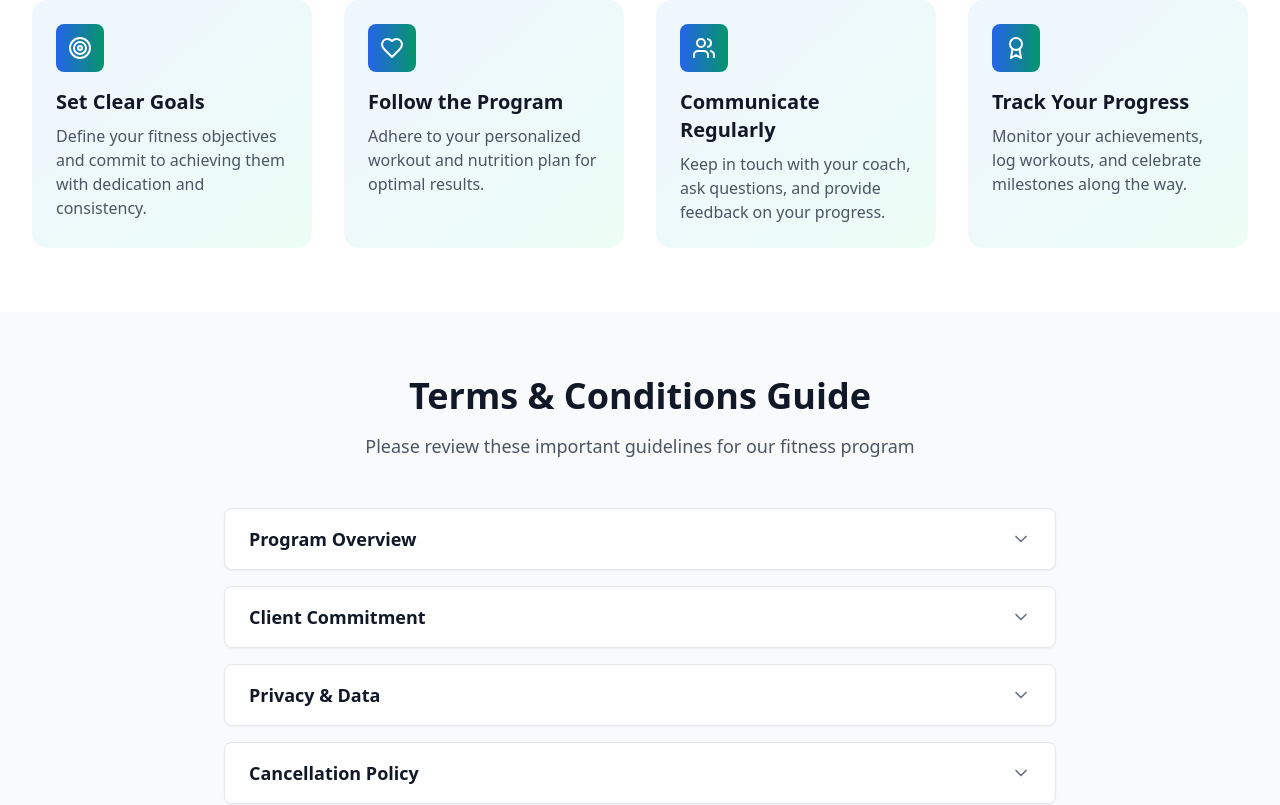
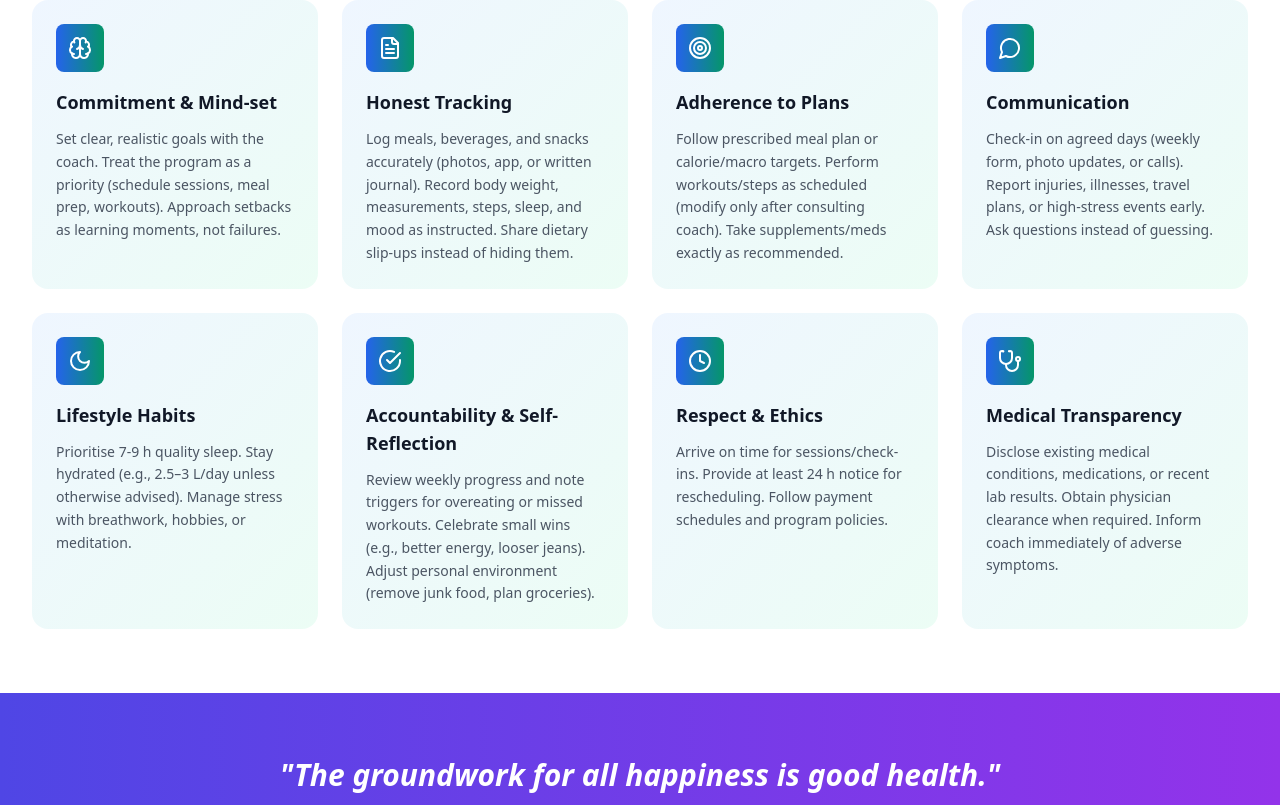
Before and after one commit to bitsofrishabh/client-management, a React (Vite) app: page / in a window 1280 px wide. Shown: the part 720-1525 px from the top of the page. Built offline with nearby package versions, Linux system fonts and the light colour scheme.

Commit message:
Update Home Page with New Client Responsibilities

```diff
--- a/src/pages/HomePage.tsx
+++ b/src/pages/HomePage.tsx
@@ -1,58 +1,53 @@
 import React, { useState } from 'react';
 import { motion } from 'framer-motion';
-import { ChevronDown, ChevronUp, Heart, Target, Users, Award, Send } from 'lucide-react';
+import { Heart, Target, Users, Award, Send, Brain, FileText, MessageCircle, Moon, Shield, Stethoscope, Clock, CheckCircle } from 'lucide-react';
 import { useForm } from 'react-hook-form';
 import { toast } from 'sonner';
 import { ReferralSubmission } from '../types';
 
 const HomePage: React.FC = () => {
-  const [showTerms, setShowTerms] = useState(false);
-  const [expandedSection, setExpandedSection] = useState<string | null>(null);
   const { register, handleSubmit, reset, formState: { errors } } = useForm<ReferralSubmission>();
 
   const responsibilities = [
     {
-      icon: <Target className="h-6 w-6" />,
-      title: "Set Clear Goals",
-      description: "Define your fitness objectives and commit to achieving them with dedication and consistency."
+      icon: <Brain className="h-6 w-6" />,
+      title: "Commitment & Mind-set",
+      description: "Set clear, realistic goals with the coach. Treat the program as a priority (schedule sessions, meal prep, workouts). Approach setbacks as learning moments, not failures."
     },
     {
-      icon: <Heart className="h-6 w-6" />,
-      title: "Follow the Program",
-      description: "Adhere to your personalized workout and nutrition plan for optimal results."
+      icon: <FileText className="h-6 w-6" />,
+      title: "Honest Tracking",
+      description: "Log meals, beverages, and snacks accurately (photos, app, or written journal). Record body weight, measurements, steps, sleep, and mood as instructed. Share dietary slip-ups instead of hiding them."
     },
     {
-      icon: <Users className="h-6 w-6" />,
-      title: "Communicate Regularly",
-      description: "Keep in touch with your coach, ask questions, and provide feedback on your progress."
+      icon: <Target className="h-6 w-6" />,
+      title: "Adherence to Plans",
+      description: "Follow prescribed meal plan or calorie/macro targets. Perform workouts/steps as scheduled (modify only after consulting coach). Take supplements/meds exactly as recommended."
     },
     {
-      icon: <Award className="h-6 w-6" />,
-      title: "Track Your Progress",
-      description: "Monitor your achievements, log workouts, and celebrate milestones along the way."
-    }
-  ];
-
-  const termsData = [
-    {
-      id: 'program-overview',
-      title: 'Program Overview',
-      content: 'Our comprehensive fitness coaching program is designed to help you achieve your health and wellness goals through personalized training, nutrition guidance, and ongoing support.'
+      icon: <MessageCircle className="h-6 w-6" />,
+      title: "Communication",
+      description: "Check-in on agreed days (weekly form, photo updates, or calls). Report injuries, illnesses, travel plans, or high-stress events early. Ask questions instead of guessing."
     },
     {
-      id: 'commitment',
-      title: 'Client Commitment',
-      content: 'Clients are expected to follow their personalized program, attend scheduled sessions, and maintain open communication with their assigned coach.'
+      icon: <Moon className="h-6 w-6" />,
+      title: "Lifestyle Habits",
+      description: "Prioritise 7-9 h quality sleep. Stay hydrated (e.g., 2.5–3 L/day unless otherwise advised). Manage stress with breathwork, hobbies, or meditation."
     },
     {
-      id: 'privacy',
-      title: 'Privacy & Data',
-      content: 'We protect your personal information and health data in accordance with privacy laws. Your information is used solely for program delivery and improvement.'
+      icon: <CheckCircle className="h-6 w-6" />,
+      title: "Accountability & Self-Reflection",
+      description: "Review weekly progress and note triggers for overeating or missed workouts. Celebrate small wins (e.g., better energy, looser jeans). Adjust personal environment (remove junk food, plan groceries)."
     },
     {
-      id: 'cancellation',
-      title: 'Cancellation Policy',
-      content: 'Clients may cancel their subscription with 30 days notice. Refunds are processed according to our refund policy terms.'
+      icon: <Clock className="h-6 w-6" />,
+      title: "Respect & Ethics",
+      description: "Arrive on time for sessions/check-ins. Provide at least 24 h notice for rescheduling. Follow payment schedules and program policies."
+    },
+    {
+      icon: <Stethoscope className="h-6 w-6" />,
+      title: "Medical Transparency",
+      description: "Disclose existing medical conditions, medications, or recent lab results. Obtain physician clearance when required. Inform coach immediately of adverse symptoms."
     }
   ];
 
@@ -98,81 +93,27 @@ const HomePage: React.FC = () => {
             className="text-center mb-12"
           >
             <h2 className="text-3xl md:text-4xl font-bold text-gray-900 mb-4">
-              Your Responsibilities
+              Client Responsibilities
             </h2>
             <p className="text-lg text-gray-600 max-w-2xl mx-auto">
-              Success in fitness requires commitment and consistency. Here's what we expect from you:
+              Success in fitness requires commitment and consistency. Here's what we expect from you across key areas:
             </p>
           </motion.div>
 
-          <div className="grid md:grid-cols-2 lg:grid-cols-4 gap-8">
+          <div className="grid md:grid-cols-2 lg:grid-cols-2 xl:grid-cols-4 gap-6">
             {responsibilities.map((item, index) => (
               <motion.div
                 key={index}
                 initial={{ opacity: 0, y: 20 }}
                 whileInView={{ opacity: 1, y: 0 }}
                 transition={{ duration: 0.6, delay: index * 0.1 }}
-                className="bg-gradient-to-br from-blue-50 to-emerald-50 p-6 rounded-2xl hover:shadow-lg transition-shadow duration-300"
+                className="bg-gradient-to-br from-blue-50 to-emerald-50 p-6 rounded-2xl hover:shadow-lg transition-shadow duration-300 h-full"
               >
                 <div className="bg-gradient-to-r from-blue-600 to-emerald-600 text-white p-3 rounded-lg w-fit mb-4">
                   {item.icon}
                 </div>
-                <h3 className="text-xl font-semibold text-gray-900 mb-2">{item.title}</h3>
-                <p className="text-gray-600">{item.description}</p>
-              </motion.div>
-            ))}
-          </div>
-        </div>
-      </section>
-
-      {/* Terms & Conditions */}
-      <section className="py-16 bg-gray-50">
-        <div className="max-w-4xl mx-auto px-4 sm:px-6 lg:px-8">
-          <motion.div
-            initial={{ opacity: 0, y: 20 }}
-            whileInView={{ opacity: 1, y: 0 }}
-            transition={{ duration: 0.6 }}
-            className="text-center mb-12"
-          >
-            <h2 className="text-3xl md:text-4xl font-bold text-gray-900 mb-4">
-              Terms & Conditions Guide
-            </h2>
-            <p className="text-lg text-gray-600">
-              Please review these important guidelines for our fitness program
-            </p>
-          </motion.div>
-
-          <div className="space-y-4">
-            {termsData.map((term) => (
-              <motion.div
-                key={term.id}
-                initial={{ opacity: 0, y: 10 }}
-                whileInView={{ opacity: 1, y: 0 }}
-                transition={{ duration: 0.4 }}
-                className="bg-white rounded-lg shadow-sm border border-gray-200 overflow-hidden"
-              >
-                <button
-                  onClick={() => setExpandedSection(expandedSection === term.id ? null : term.id)}
-                  className="w-full px-6 py-4 text-left flex justify-between items-center hover:bg-gray-50 transition-colors"
-                >
-                  <h3 className="text-lg font-semibold text-gray-900">{term.title}</h3>
-                  {expandedSection === term.id ? (
-                    <ChevronUp className="h-5 w-5 text-gray-500" />
-                  ) : (
-                    <ChevronDown className="h-5 w-5 text-gray-500" />
-                  )}
-                </button>
-                {expandedSection === term.id && (
-                  <motion.div
-                    initial={{ opacity: 0, height: 0 }}
-                    animate={{ opacity: 1, height: 'auto' }}
-                    exit={{ opacity: 0, height: 0 }}
-                    transition={{ duration: 0.3 }}
-                    className="px-6 pb-4"
-                  >
-                    <p className="text-gray-600">{term.content}</p>
-                  </motion.div>
-                )}
+                <h3 className="text-lg font-semibold text-gray-900 mb-3">{item.title}</h3>
+                <p className="text-gray-600 text-sm leading-relaxed">{item.description}</p>
               </motion.div>
             ))}
           </div>
```
